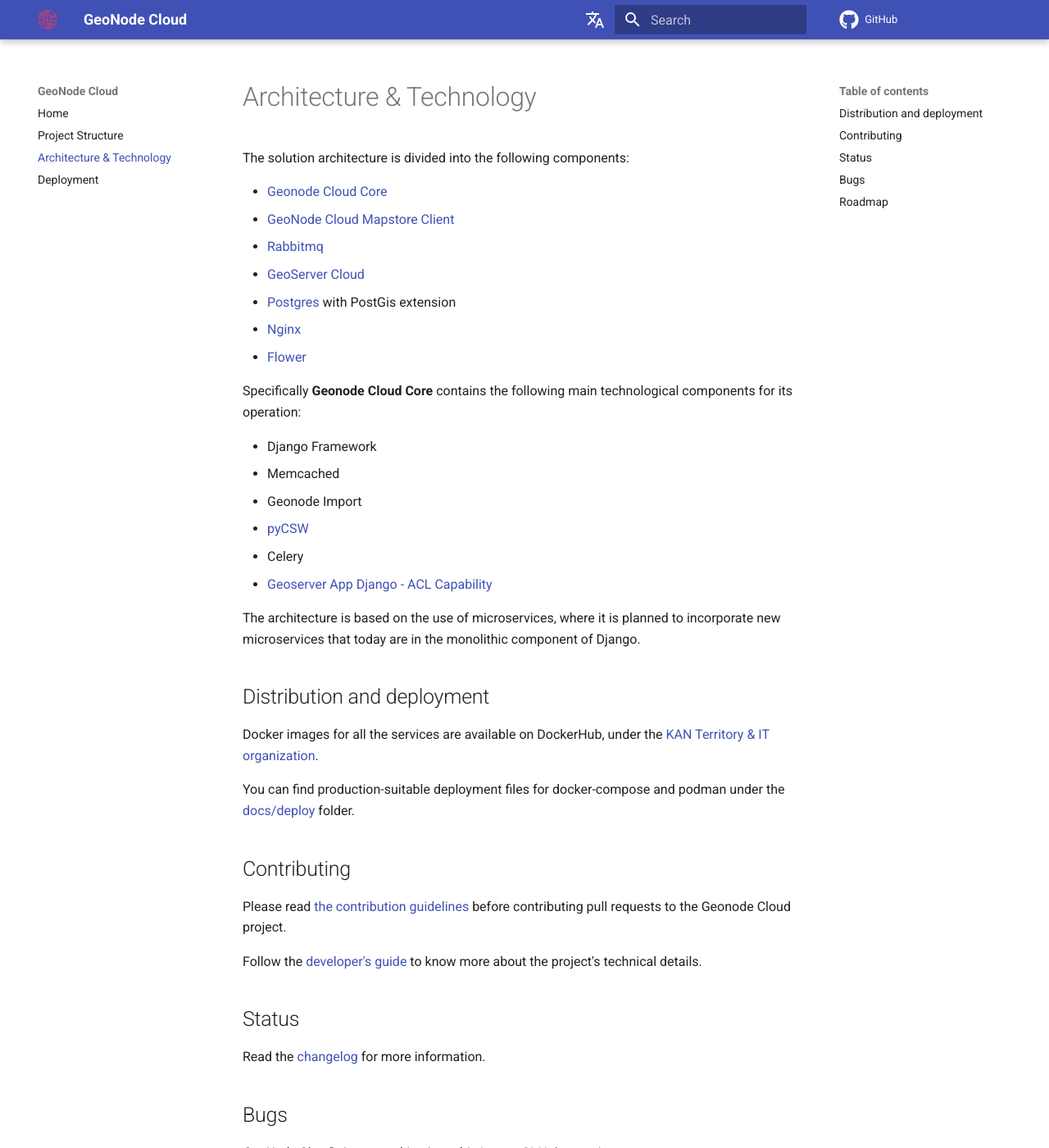
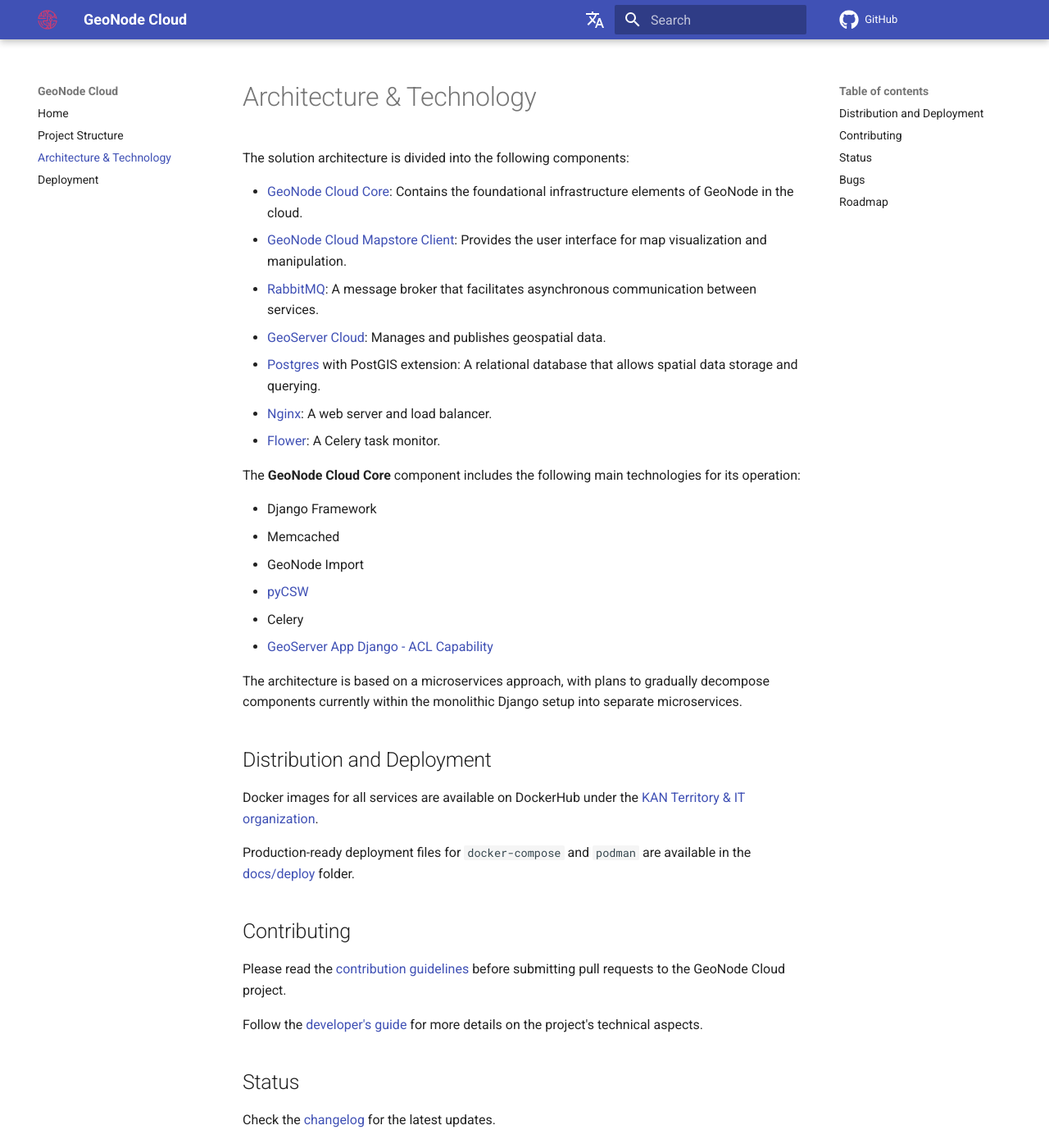
Before and after one commit to Kan-T-IT/geonode_cloud_documentation, an MkDocs documentation site: the page built from docs/architecture/index.md, in a window 1280 px wide and 1400 px high. Shown: the whole window at 82% size. Built offline with MkDocs 1.6.1 and Material for MkDocs 9.7.7, drawn with Linux system fonts in a browser that asks for light colours; comment, search, counter and statistics services are not loaded; some of the changed text lies outside the part shown.

Commit message:
Improve documentation: Fix formatting and enhance clarity for deployment instructions

```diff
--- a/docs/architecture/index.md
+++ b/docs/architecture/index.md
@@ -1,50 +1,46 @@
 # Architecture & Technology
-
 
 The solution architecture is divided into the following components:
 
-* [Geonode Cloud Core](https://github.com/Kan-T-IT/geonode-cloud-core)
-* [GeoNode Cloud Mapstore Client](https://github.com/Kan-T-IT/geonode-cloud-mapstore-client)
-* [Rabbitmq](https://github.com/rabbitmq)
-* [GeoServer Cloud](https://github.com/geoserver/geoserver-cloud)
-* [Postgres](https://github.com/postgres) with PostGis extension
-* [Nginx](https://github.com/nginx/nginx)
-* [Flower](https://github.com/mher/flower)
+* [GeoNode Cloud Core](https://github.com/Kan-T-IT/geonode-cloud-core): Contains the foundational infrastructure elements of GeoNode in the cloud.
+* [GeoNode Cloud Mapstore Client](https://github.com/Kan-T-IT/geonode-cloud-mapstore-client): Provides the user interface for map visualization and manipulation.
+* [RabbitMQ](https://github.com/rabbitmq): A message broker that facilitates asynchronous communication between services.
+* [GeoServer Cloud](https://github.com/geoserver/geoserver-cloud): Manages and publishes geospatial data.
+* [Postgres](https://github.com/postgres) with PostGIS extension:  A relational database that allows spatial data storage and querying.
+* [Nginx](https://github.com/nginx/nginx):  A web server and load balancer.
+* [Flower](https://github.com/mher/flower):  A Celery task monitor.
 
-Specifically **Geonode Cloud Core** contains the following main technological components for its operation:
+The **GeoNode Cloud Core** component includes the following main technologies for its operation:
 
 * Django Framework
 * Memcached
-* Geonode Import
+* GeoNode Import
 * [pyCSW](https://github.com/geopython/pycsw)
 * Celery
-* [Geoserver App Django - ACL Capability](https://github.com/Kan-T-IT/geonode-cloud-core/tree/main/geonode/geoserver/acl)
+* [GeoServer App Django - ACL Capability](https://github.com/Kan-T-IT/geonode-cloud-core/tree/main/geonode/geoserver/acl)
 
-The architecture is based on the use of microservices, where it is planned to incorporate new microservices that today are in the monolithic component of Django.
+The architecture is based on a microservices approach, with plans to gradually decompose components currently within the monolithic Django setup into separate microservices.
 
+## Distribution and Deployment
 
-## Distribution and deployment
+Docker images for all services are available on DockerHub under the [KAN Territory & IT organization](https://hub.docker.com/u/kantit).
 
-Docker images for all the services are available on DockerHub, under the [KAN Territory & IT organization](https://hub.docker.com/u/kantit).
-
-You can find  production-suitable deployment files for docker-compose and podman under the [docs/deploy](docs/deploy) folder.
-
+Production-ready deployment files for `docker-compose` and `podman` are available in the [docs/deploy](docs/deploy) folder.
 
 ## Contributing
 
-Please read [the contribution guidelines](CONTRIBUTING.md) before contributing pull requests to the Geonode Cloud project.
+Please read the [contribution guidelines](CONTRIBUTING.md) before submitting pull requests to the GeoNode Cloud project.
 
-Follow the [developer's guide]() to know more about the project's technical details.
+Follow the [developer's guide]() for more details on the project's technical aspects.
 
 ## Status
 
-Read the [changelog](https://github.com/Kan-T-IT/geonode-cloud/releases) for more information.
-
+Check the [changelog](https://github.com/Kan-T-IT/geonode-cloud/releases) for the latest updates.
 
 ## Bugs
 
-*GeoNode Cloud*'s issue tracking is at this [Issues GitHub](https://github.com/Kan-T-IT/geonode-cloud/issues) repository.
+Report issues for *GeoNode Cloud* on the [Issues GitHub page](https://github.com/Kan-T-IT/geonode-cloud/issues).
 
 ## Roadmap
 
-TDB
+To be determined (TBD).
```
Also changed, not shown: docs/deployment/index.md (+20 -13 lines), docs/index.md (+5 -3 lines), docs/project/index.md (+5 -5 lines).
